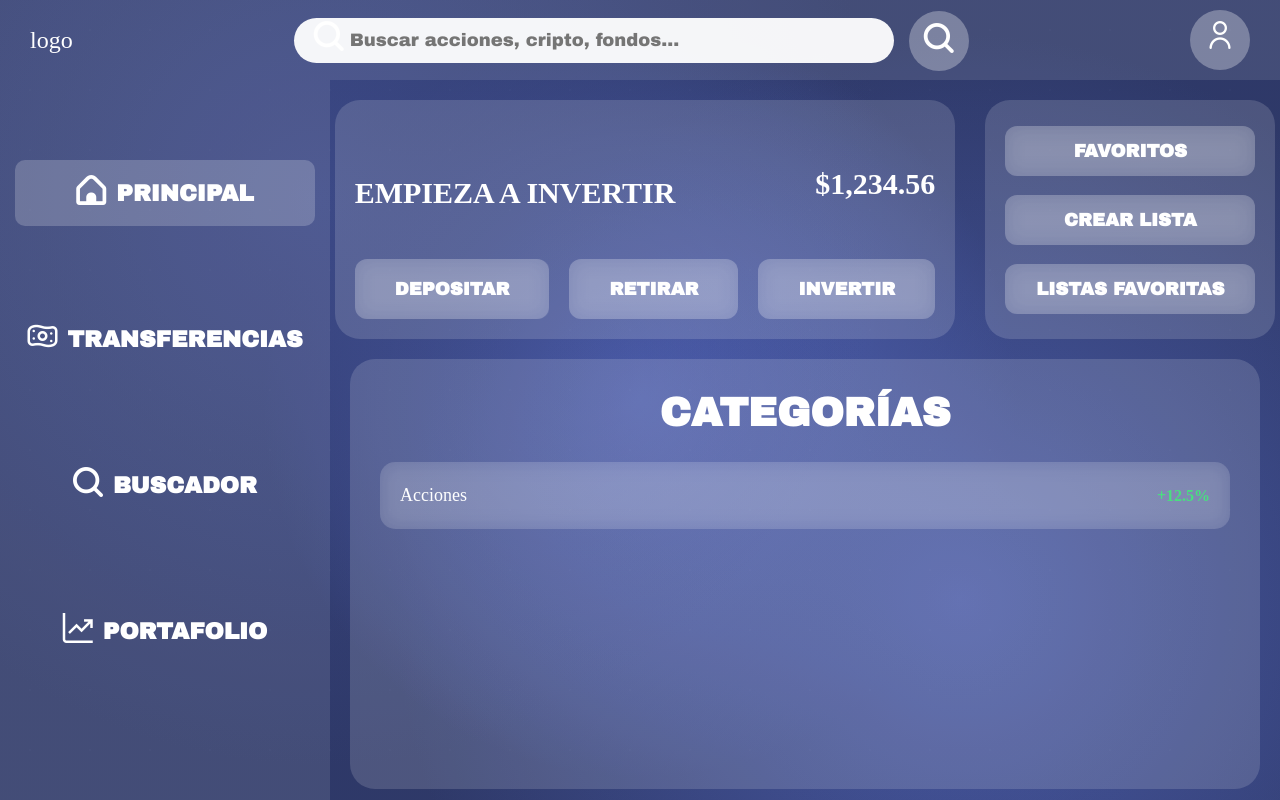
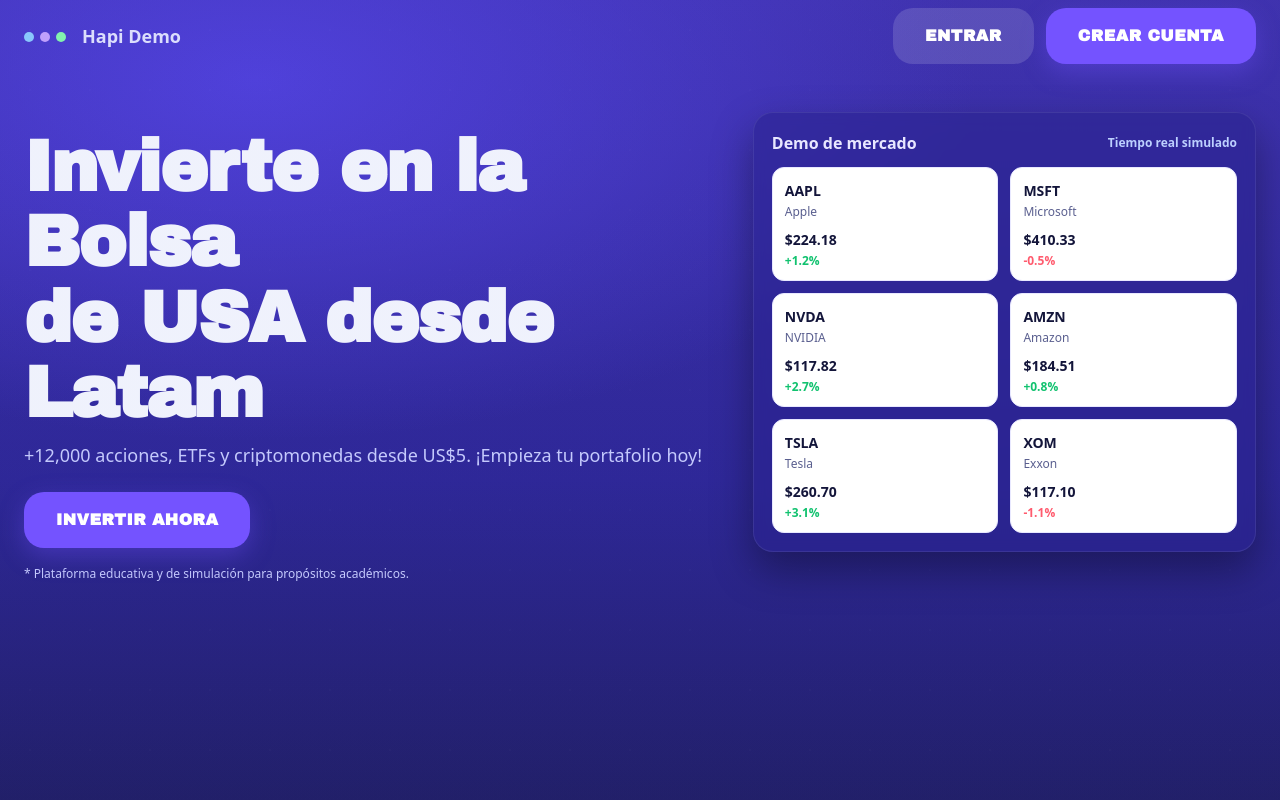
Before and after one commit to FranzFQ/hapi_page_proyect, a React (Vite) app in the folder fronted/: page / in a window 1280 px wide. Built offline with nearby package versions, Linux system fonts and the light colour scheme.

Commit message:
feat: add LandingPage view and base styles
Introduces LandingPage and stylesheet with initial layout following mockups.

```diff
--- a/fronted/src/App.jsx
+++ b/fronted/src/App.jsx
@@ -2,6 +2,7 @@ import React from "react";
 import { BrowserRouter as Router, Routes, Route } from "react-router-dom";
 
 import UserHome from "./pages/UserHome.jsx";
+import LandingPage from "./pages/LandingPage.jsx";
 import UserRegister from "./user-components/UserRegister.jsx";
 import AdminDashboard from "./pages/AdminDashboard.jsx";
 import EmailLoginPage from "./pages/EmailLoginPage.jsx";
@@ -15,7 +16,8 @@ export default function App() {
   return (
     <Router>
       <Routes>
-        <Route path="/" element={<UserHome />} />
+        <Route path="/" element={<LandingPage />} />
+        <Route path="/landing" element={<LandingPage />} />
         <Route path="/home" element={<UserHome />} />
         <Route path="/register" element={<UserRegister />} />
         <Route path="/admin" element={<AdminDashboard />} />
--- /dev/null
+++ b/fronted/src/pages/LandingPage.jsx
@@ -0,0 +1,79 @@
+import React from "react";
+import "../style/LandingPage.css";
+
+export default function LandingPage() {
+  return (
+    <div className="landing">
+      {/* NAVBAR */}
+      <header className="nav">
+        <div className="nav__left">
+          <div className="brand">
+            <span className="brand__dots">
+              <i></i><i></i><i></i>
+            </span>
+            <span className="brand__name">Hapi Demo</span>
+          </div>
+        </div>
+        <div className="nav__right">
+          <button className="btn btn--ghost">Entrar</button>
+          <button className="btn btn--primary">Crear cuenta</button>
+        </div>
+      </header>
+
+      {/* HERO */}
+      <section className="hero">
+        <div className="hero__content">
+          <h1 className="hero__title">
+            Invierte en la Bolsa<br />
+            de USA desde Latam
+          </h1>
+          <p className="hero__subtitle">
+            +12,000 acciones, ETFs y criptomonedas desde US$5. ¡Empieza
+            tu portafolio hoy!
+          </p>
+
+          <div className="hero__cta">
+            <button className="btn btn--primary">Invertir ahora</button>
+          </div>
+
+          <p className="hero__note">
+            * Plataforma educativa y de simulación para propósitos académicos.
+          </p>
+        </div>
+
+        {/* MARKET CARD */}
+        <aside className="market-card">
+          <div className="market-card__header">
+            <span>Demo de mercado</span>
+            <span className="market-card__time">Tiempo real simulado</span>
+          </div>
+
+          <div className="market-grid">
+            {[
+              { t: "AAPL", n: "Apple", p: "224.18", c: "+1.2%" },
+              { t: "MSFT", n: "Microsoft", p: "410.33", c: "-0.5%" },
+              { t: "NVDA", n: "NVIDIA", p: "117.82", c: "+2.7%" },
+              { t: "AMZN", n: "Amazon", p: "184.51", c: "+0.8%" },
+              { t: "TSLA", n: "Tesla", p: "260.70", c: "+3.1%" },
+              { t: "XOM", n: "Exxon", p: "117.10", c: "-1.1%" },
+            ].map(({ t, n, p, c }) => (
+              <div key={t} className="ticker">
+                <div className="ticker__sym">{t}</div>
+                <div className="ticker__name">{n}</div>
+                <div className="ticker__price">${p}</div>
+                <div
+                  className={
+                    "ticker__chg " +
+                    (c.startsWith("-") ? "neg" : "pos")
+                  }
+                >
+                  {c}
+                </div>
+              </div>
+            ))}
+          </div>
+        </aside>
+      </section>
+    </div>
+  );
+}
--- /dev/null
+++ b/fronted/src/style/LandingPage.css
@@ -0,0 +1,209 @@
+:root{
+  --bg1:#281e8f;
+  --bg2:#3b2aa8;
+  --text:#e9e9ff;
+  --muted:#b9b9e6;
+  --white:#ffffff;
+  --primary:#7453ff;
+  --primary-strong:#6746ff;
+  --ghost:rgba(255,255,255,.14);
+  --green:#11c26f;
+  --red:#ff5b6e;
+  --shadow:0 18px 40px rgba(0,0,0,.35);
+}
+
+*{ box-sizing:border-box; }
+html, body, #root{ height:100%; }
+body{ margin:0; }
+
+.landing{
+  width:100vw;
+  margin-left:calc(50% - 50vw);
+  margin-right:calc(50% - 50vw);
+  min-height:100vh;
+  overflow-x:hidden;
+  color:var(--text);
+  background:
+    radial-gradient(1200px 600px at 20% 10%, #4d3ad9 0%, transparent 60%),
+    linear-gradient(180deg, var(--bg2) 0%, var(--bg1) 60%, #1a155b 100%);
+  font-family: ui-sans-serif, system-ui, -apple-system, Segoe UI, Roboto, "Helvetica Neue", Arial, "Noto Sans", "Apple Color Emoji","Segoe UI Emoji";
+}
+
+/* NAV */
+.nav{
+  height:72px;
+  max-width:1320px;
+  margin:0 auto;
+  padding:0 24px;
+  display:flex;
+  align-items:center;
+  justify-content:space-between;
+}
+.nav__left{
+    display:flex;
+    gap:28px;
+    align-items:center;
+}
+.brand{
+    display:flex;
+    align-items:center;
+    gap:10px;
+    font-weight:700;
+}
+.brand__dots i{
+    display:inline-block;
+    width:10px;
+    height:10px;
+    border-radius:999px;
+    margin-right:6px;
+    background:#8dd0ff;
+}
+.brand__dots i:nth-child(2){
+    background:#caa4ff;
+}
+.brand__dots i:nth-child(3){
+    background:#86ffa8;
+}
+.brand__name{
+    font-size:18px;
+}
+.menu{
+    display:flex;
+    gap:26px;
+}
+.menu a{ color:var(--muted);
+    text-decoration:none;
+    font-weight:600;
+    font-size:15px;
+}
+.menu a:hover{
+    color:var(--white);
+}
+.nav__right{
+    display:flex;
+    gap:12px;
+}
+.btn{
+  border:0;
+  padding:10px 16px;
+  border-radius:999px;
+  font-weight:800;
+  cursor:pointer;
+  transition:.2s transform ease, .2s background-color ease, .2s color ease;
+}
+.btn:active{
+    transform:translateY(1px);
+}
+.btn--primary{
+    background:var(--primary);
+    color:#fff;
+    box-shadow:0 8px 24px rgba(116,83,255,.35);
+}
+.btn--primary:hover{
+    background:var(--primary-strong);
+}
+.btn--ghost{
+    background:var(--ghost);
+    color:#fff;
+}
+.btn--ghost:hover{
+    background:rgba(255,255,255,.22);
+}
+
+/* HERO */
+.hero{
+  display:grid;
+  gap:48px;
+  grid-template-columns:1.15fr 0.85fr;
+  max-width:1320px;
+  margin:0 auto;
+  padding:40px 24px 32px;
+}
+.hero__title{
+  color:#fff;
+  font-weight:800;
+  letter-spacing:-0.02em;
+  font-size:clamp(40px, 5.6vw, 72px);
+  line-height:1.05;
+  margin:18px 0 10px;
+}
+.hero__subtitle{
+    color:#cfd2ff;
+    font-size:18px;
+    margin:8px 0 22px;
+}
+.hero__cta{
+    display:flex;
+    gap:16px;
+}
+.hero__note{
+    color:#cfd2ff;
+    font-size:12px;
+    margin-top:16px;
+}
+
+/* MARKET CARD */
+.market-card{
+  background:#2a228f90;
+  backdrop-filter: blur(6px);
+  border:1px solid rgba(255,255,255,.08);
+  border-radius:20px;
+  padding:18px;
+  box-shadow: var(--shadow);
+  align-self: start;
+}
+.market-card__header{
+  display:flex;
+  justify-content:space-between;
+  align-items:center;
+  color:#e8e7ff;
+  font-weight:700;
+  margin-bottom:12px;
+}
+
+.market-card__time{
+    color:#bdd0ff;
+    font-weight:600;
+    font-size:12px; }
+
+.market-grid{
+  display:grid;
+  grid-template-columns: repeat(2, 1fr);
+  gap:12px;
+}
+.ticker{
+  background:#fff;
+  color:#13153a;
+  border-radius:12px;
+  padding:12px 12px 10px;
+  border:1px solid #e8e8ff;
+}
+
+.ticker__sym{
+    font-weight:800;
+    font-size:14px;
+}
+
+.ticker__name{
+    color:#5a5f8f;
+    font-size:12px;
+    margin-top:2px;
+}
+
+.ticker__price{
+    font-weight:800;
+    font-size:14px;
+    margin-top:8px;
+}
+
+.ticker__chg{
+    font-weight:800;
+    font-size:12px;
+    margin-top:2px;
+}
+.ticker__chg.pos{
+    color:var(--green);
+}
+.ticker__chg.neg{
+    color:var(--red);
+}
--- a/fronted/src/style/UserGlobal.css
+++ b/fronted/src/style/UserGlobal.css
@@ -6,7 +6,7 @@
   padding: 15px 30px;
   background: rgba(255, 255, 255, 0.1);
   backdrop-filter: blur(10px);
-  height: 80px;
+  height: var(--header-height, 80px);
   z-index: 10000;
 }
 
@@ -84,10 +84,19 @@
 .nav-menu {
   display: flex;
   flex-direction: column;
-  gap: 80px;
+  gap: 70px;
   width: 100%;
   justify-content: flex-start;
   flex: 1;
+}
+
+.nav-menu ul {
+  list-style: none;
+  margin: 0;
+  padding: 0;
+  display: flex;
+  flex-direction: column;
+  gap: 70px;
 }
 
 .nav-item {
--- a/fronted/src/user-components/Sidebar.jsx
+++ b/fronted/src/user-components/Sidebar.jsx
@@ -1,29 +1,42 @@
 import React from 'react';
 import '../style/UserGlobal.css';
+import { useNavigate, useLocation } from 'react-router-dom';
 
-const Sidebar = () => {
+export default function Sidebar() {
+  const navigate = useNavigate();
+  const location = useLocation();
+  const isActive = (path) => location.pathname.startsWith(path);
+
   return (
     <aside className="sidebar">
       <nav className="nav-menu">
-        <button className="nav-item active">
-          <i className="fi fi-br-home"></i>
-          PRINCIPAL
-        </button>
-        <button className="nav-item">
-          <i className="fi fi-rr-money-bill-wave"></i>
-          TRANSFERENCIAS
-        </button>
-        <button className="nav-item">
-          <i className="fi fi-br-search"></i>
-          BUSCADOR
-        </button>
-        <button className="nav-item">
-          <i className="fi fi-rs-chart-line-up"></i>
-          PORTAFOLIO
-        </button>
+        <ul>
+          <li
+            className={`nav-item ${isActive('/home') ? 'active' : ''}`}
+            onClick={() => navigate('/home')}
+          >
+            PRINCIPAL
+          </li>
+          <li
+            className={`nav-item ${isActive('/transactions') ? 'active' : ''}`}
+            onClick={() => navigate('/transactions')}
+          >
+            TRANSFERENCIAS
+          </li>
+          <li
+            className={`nav-item ${isActive('/searcher') ? 'active' : ''}`}
+            onClick={() => navigate('/searcher')}
+          >
+            BUSCADOR
+          </li>
+          <li
+            className={`nav-item ${isActive('/portfolio') ? 'active' : ''}`}
+            onClick={() => navigate('/portfolio')}
+          >
+            PORTAFOLIO
+          </li>
+        </ul>
       </nav>
     </aside>
   );
-};
-
-export default Sidebar;
+}
```
Also changed, not shown: 1 other file (tests, documents, lock files or other folders).
